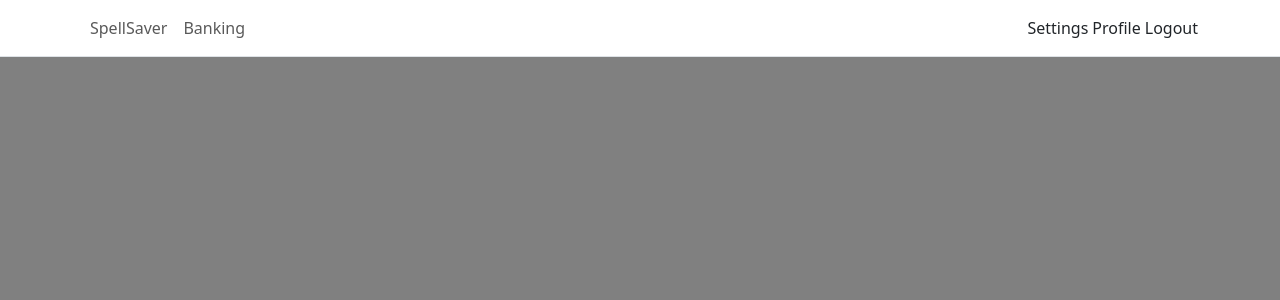
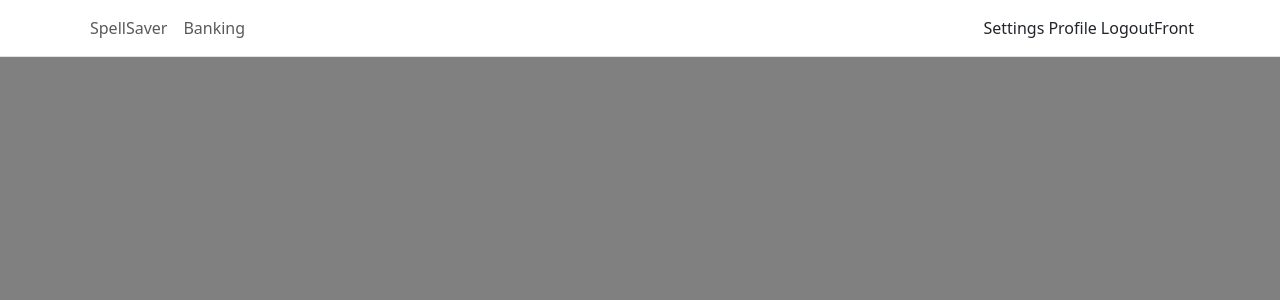
Before and after one commit to lest9540/CSCI3308-GroupProject-011-3, a Node server app: page /front in a window 1280 px wide. Shown: the top 300 px of the page. Run offline with Node 20, Linux system fonts and the light colour scheme; some libraries are stand-ins or nearby versions.

Commit message:
Created links to front page

```diff
--- a/ProjectSourceCode/views/partials/nav.hbs
+++ b/ProjectSourceCode/views/partials/nav.hbs
@@ -34,6 +34,12 @@
          <!-- TODO: For Logout, add a <a> tag with an attribute href to call the '/logout API -->
          <a class="nav-link" href="/logout">Logout</a>
        </div>
+
+       <!-- front_page branch, link to front page-->
+       <div class="nav-item me-1">
+        <a class="nav-link" href="/front">Front</a>
+       </div>
+
      </div>
    </div>
  </nav>
```
